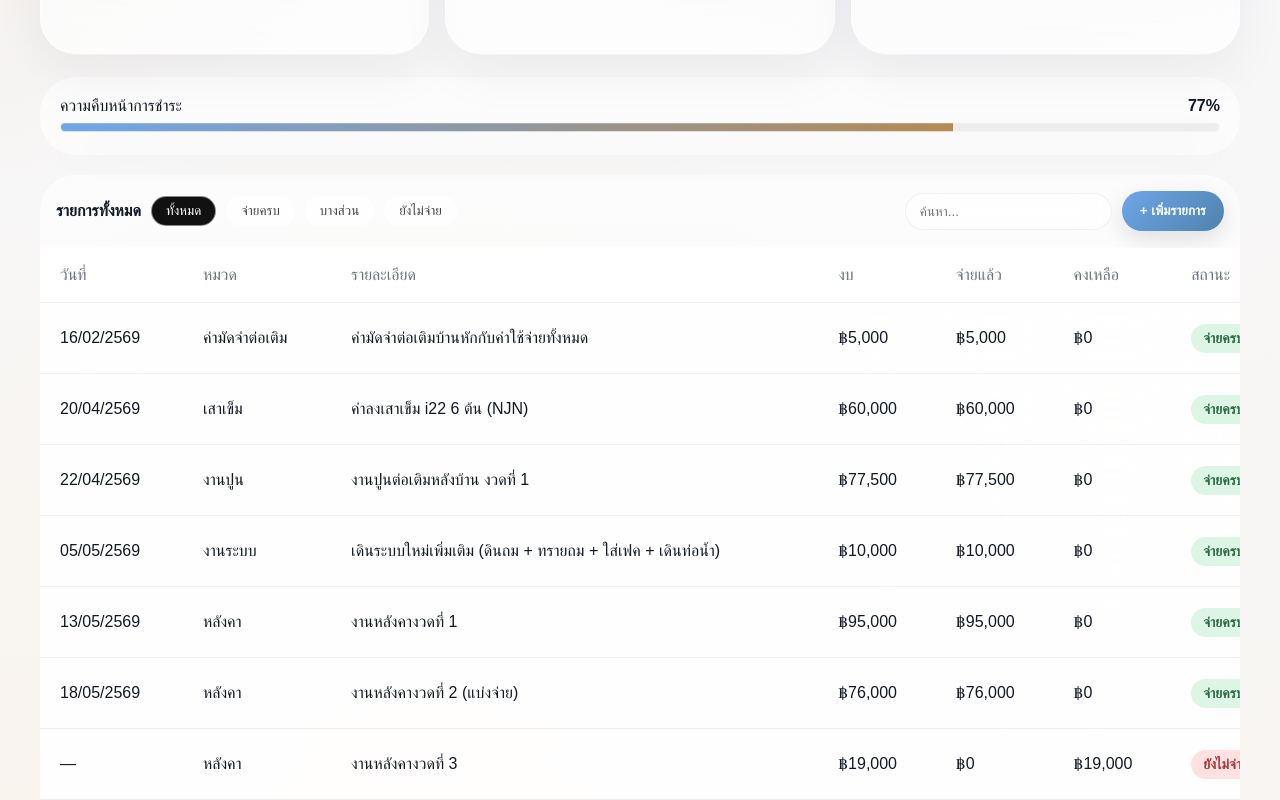
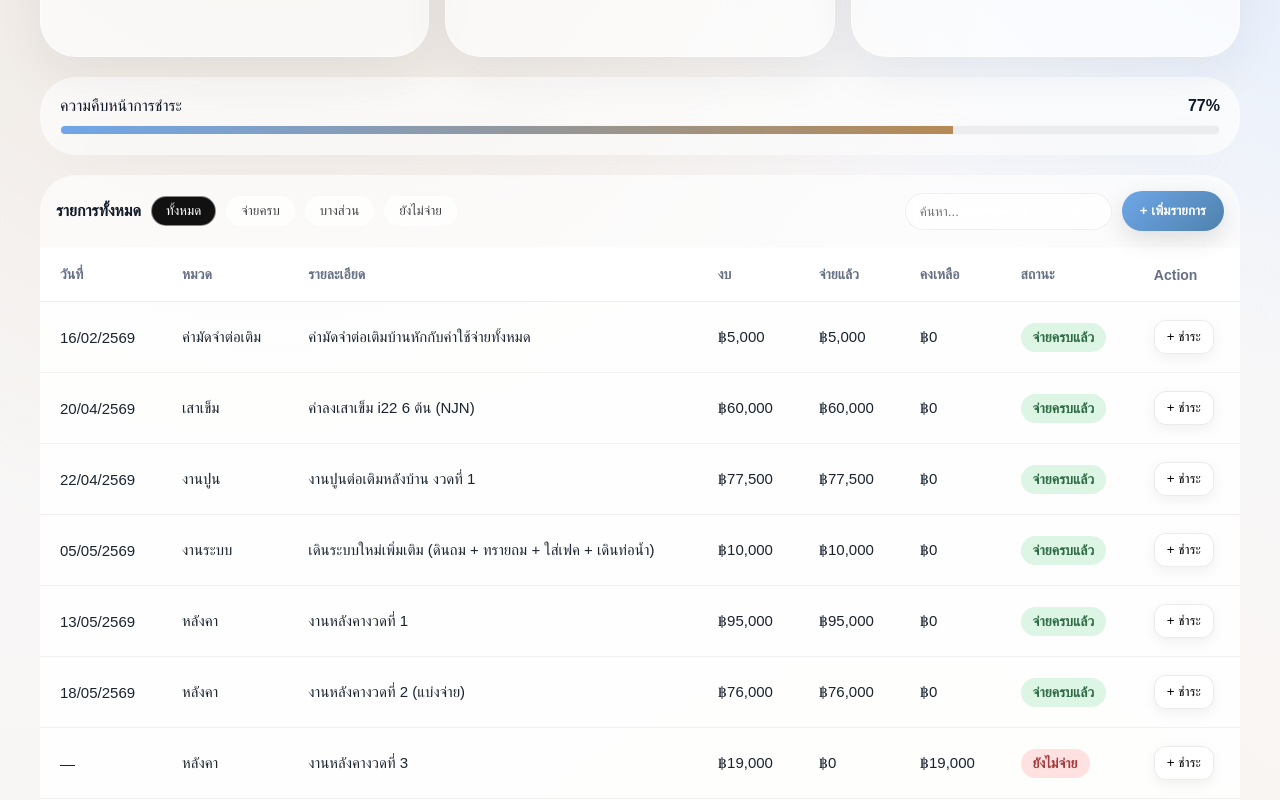
Before and after one commit to mildermine-kwr/am-home-budget, a React (Vite) app: page / in a window 1280 px wide. Shown: the part 680-1480 px from the top of the page. Built offline with nearby package versions, Linux system fonts and the light colour scheme; a web font is replaced by a local one.

Commit message:
Update App.jsx

```diff
--- a/src/App.jsx
+++ b/src/App.jsx
@@ -440,7 +440,7 @@ button:hover{
           linear-gradient(180deg,#F8FAFF,#F8F4EF)
         `,
         backgroundSize: '140% 140%',
-        animation: 'meshMove 18s ease infinite',
+
         padding: '40px',
         fontFamily: "'IBM Plex Sans Thai', sans-serif",
       }}
@@ -641,12 +641,12 @@ button:hover{
               background:
                 'rgba(0,0,0,.06)',
               overflow: 'hidden',
-            backdropFilter: 'blur(20px)',
+
             border: '1px solid rgba(255,255,255,.55)',
             boxShadow: '0 18px 50px rgba(31,41,55,.06)',
         transition: 'all .35s ease',
-        animation: 'floatCard 7s ease-in-out infinite',
-        transform: 'translateY(0px)',
+
+
             }}
           >
             <div
@@ -875,18 +875,15 @@ button:hover{
             style={{
               width: '100%',
               overflowX: 'auto',
-              overflowY: 'hidden',
-              position: 'relative',
               WebkitOverflowScrolling: 'touch',
-              borderRadius: '0 0 32px 32px',
             }}
           >
             <table
               className="desktop-table"
               style={{
-                minWidth: '1400px',
-                width: 'max-content',
-                borderCollapse: 'separate',
+                minWidth: '1200px',
+                width: '100%',
+                borderCollapse: 'collapse',
                 borderSpacing: 0,
                 background: 'transparent',
               }}
@@ -1650,12 +1647,12 @@ function SummaryCard({
         background: 'rgba(255,255,255,.68)',
         borderRadius: '36px',
         padding: '40px',
-        backdropFilter: 'blur(20px)',
+
         border: '1px solid rgba(255,255,255,.5)',
         boxShadow: '0 18px 50px rgba(31,41,55,.06)',
         transition: 'all .35s ease',
-        animation: 'floatCard 7s ease-in-out infinite',
-        transform: 'translateY(0px)',
+
+
       }}
     >
       <div
@@ -1781,6 +1778,7 @@ function StatusBadge({
     </span>
   )
 }
+
 function TH({
   children,
 }) {
@@ -1793,6 +1791,9 @@ function TH({
         background: '#FFFFFF',
         borderBottom:
           '1px solid rgba(0,0,0,.06)',
+        fontSize: '14px',
+        fontWeight: 700,
+        color: '#667085',
       }}
     >
       {children}
@@ -1800,10 +1801,9 @@ function TH({
   )
 }
 
+
 function TD({
   children,
-  sticky,
-  action,
 }) {
   return (
     <td
@@ -1812,24 +1812,10 @@ function TD({
         whiteSpace: 'nowrap',
         borderBottom:
           '1px solid rgba(0,0,0,.05)',
-        background: sticky
-          ? '#FFFFFF'
-          : 'rgba(255,255,255,.72)',
-        position: sticky
-          ? 'sticky'
-          : 'static',
-        right: sticky
-          ? action
-            ? 0
-            : 140
-          : undefined,
-        zIndex: sticky ? 20 : 1,
-        boxShadow: sticky
-          ? '-10px 0 24px rgba(15,23,42,.06)'
-          : 'none',
-        backdropFilter: sticky
-          ? 'blur(14px)'
-          : 'blur(20px)',
+        background:
+          'rgba(255,255,255,.72)',
+        fontSize: '15px',
+        color: '#1B2430',
       }}
     >
       {children}
```
